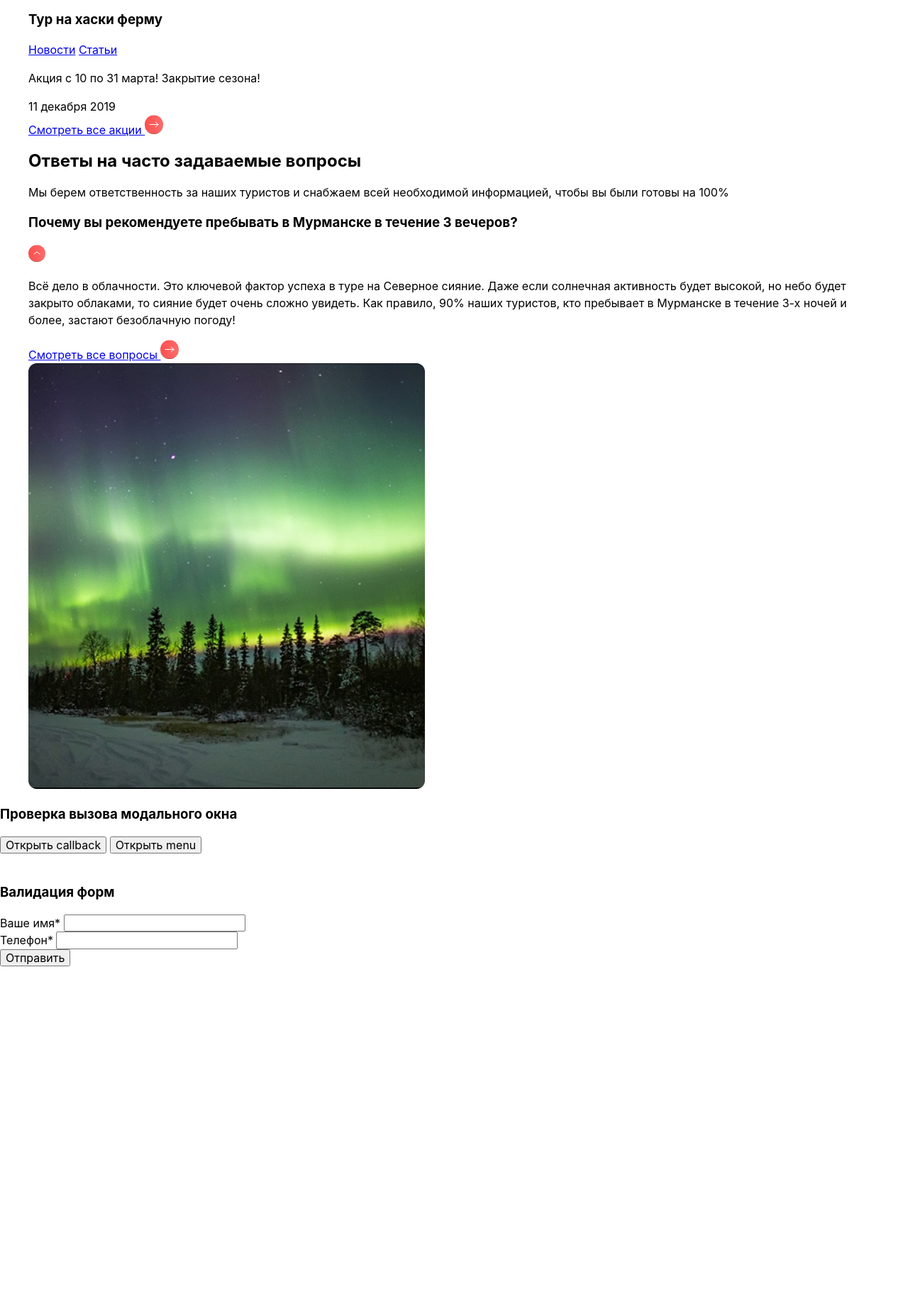
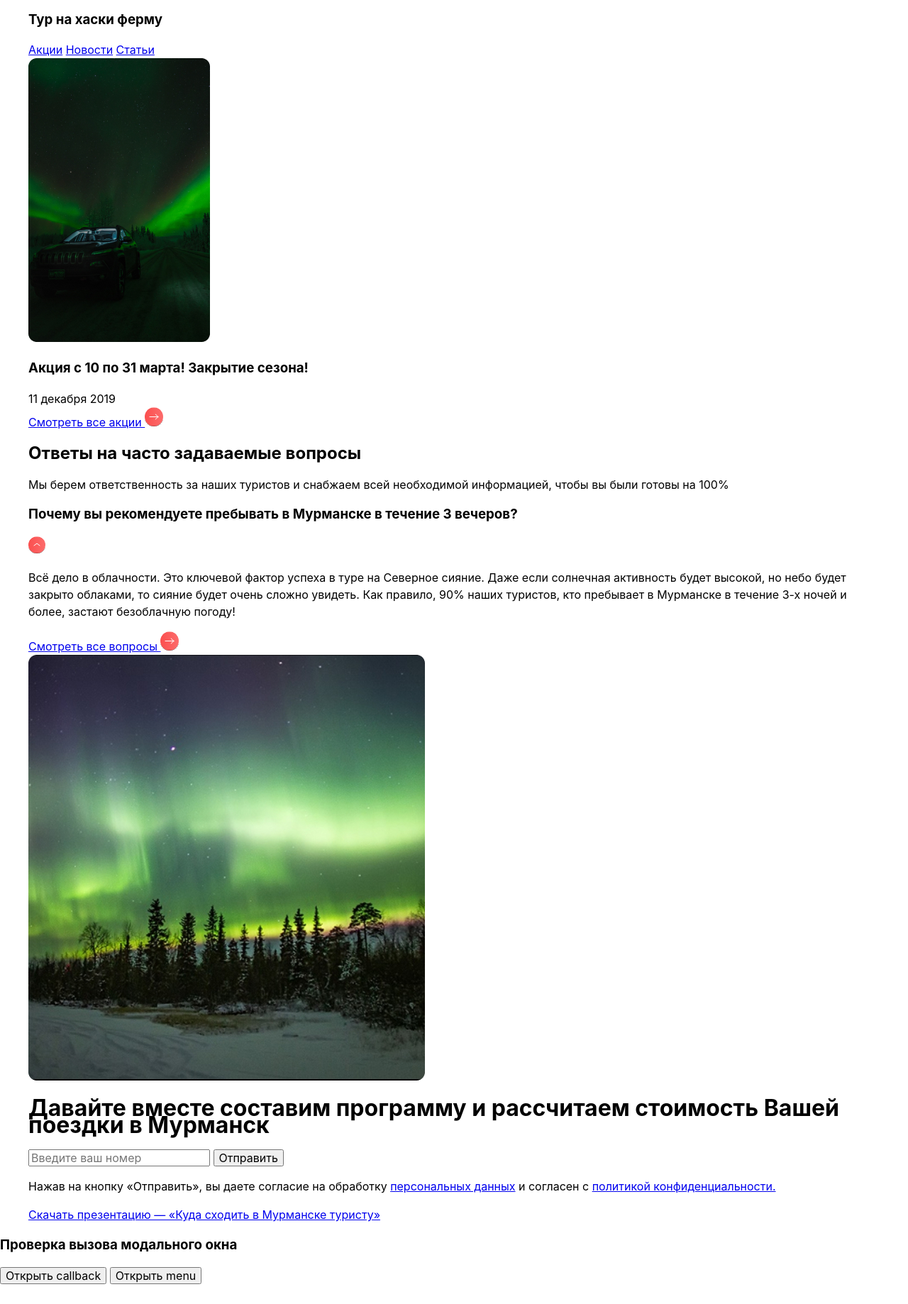
Before and after one commit to danilbakshaev/murmansk, a plain HTML site: page index.html in a window 1280 px wide. Shown: the part 4162-6000 px from the top of the page at 71% size. Before the commit the page ends 5524 px from the top, so only its background shows below. Drawn offline with nearby package versions, Linux system fonts and the light colour scheme.

Commit message:
Сверстал секцию "составим программу"

```diff
--- a/index.html
+++ b/index.html
@@ -99,7 +99,7 @@
 								согласен с <a class="callback-form__privacy-link" href="#">политикой
 									конфиденциальности.</a></p>
 						</form>
-						<a class="desktop-header__presentation" href="#">Скачать презентацию — «Куда сходить в Мурманске
+						<a class="download__presentation" href="#">Скачать презентацию — «Куда сходить в Мурманске
 							туристу» (PDF, 3 Мб)</a>
 					</div>
 				</div>
@@ -201,7 +201,7 @@
 				</div>
 				<a class="simple_link" href="#">
 					Все туры по Кольскому полуострову
-					<img src="/img/circle.svg" alt="Круг со стрелкой">
+					<img class="simple_link-img" src="/img/circle.svg" alt="Круг со стрелкой">
 				</a>
 			</div>
 		</section>
@@ -264,7 +264,7 @@
 				</div>
 				<a class="simple_link" href="#">
 					Смотреть все отзывы
-					<img src="/img/circle.svg" alt="Круг со стрелкой">
+					<img class="simple_link-img" src="/img/circle.svg" alt="Круг со стрелкой">
 				</a>
 			</div>
 		</section>
@@ -323,17 +323,21 @@
 		<!-- акции -->
 		<section class="stocks">
 			<div class="container">
+				<a class="stocks__link" href="#">Акции</a>
 				<a class="stocks__link" href="#">Новости</a>
 				<a class="stocks__link" href="#">Статьи</a>
 				<div class="stocks__items">
 					<div class="stocks__item">
-						<p class="stocks__item-description">Акция с 10 по 31 марта! Закрытие сезона!</p>
-						<span class="stocks__item-date">11 декабря 2019</span>
+						<img class="stocks__bg" src="/img/stocks bg-1.jpg" alt="Машина на фоне северного сияния">
+						<div class="stocks__item-title">
+							<h3 class="stocks__title">Акция с 10 по 31 марта! Закрытие сезона!</h3>
+							<span class="stocks__date">11 декабря 2019</span>
+						</div>
 					</div>
 				</div>
 				<a class="simple_link" href="#">
 					Смотреть все акции
-					<img src="/img/circle.svg" alt="Круг со стрелкой">
+					<img class="simple_link-img" src="/img/circle.svg" alt="Круг со стрелкой">
 				</a>
 			</div>
 		</section>
@@ -356,22 +360,23 @@
 								<div class="faq__spoiler-title">
 									<h3 class="faq__title">Почему вы рекомендуете пребывать
 										в Мурманске в течение 3 вечеров?</h3>
-										<img class="faq__spoiler-img" src="/img/expand button.svg" alt="Развернуть">
+									<img class="faq__spoiler-img" src="/img/expand button.svg" alt="Развернуть">
 								</div>
 								<div class="faq__cut">
 									<p class="faq__description">
 										Всё дело в облачности. Это ключевой фактор успеха в туре
-									на Северное сияние. Даже если солнечная активность будет высокой, но небо будет
-									закрыто облаками, то сияние будет очень сложно увидеть. Как правило, 90% наших
-									туристов,
-									кто пребывает в Мурманске в течение 3-х ночей и более, застают безоблачную погоду!
+										на Северное сияние. Даже если солнечная активность будет высокой, но небо будет
+										закрыто облаками, то сияние будет очень сложно увидеть. Как правило, 90% наших
+										туристов,
+										кто пребывает в Мурманске в течение 3-х ночей и более, застают безоблачную
+										погоду!
 									</p>
 								</div>
 							</div>
 						</div>
 						<a class="simple_link" href="#">
 							Смотреть все вопросы
-							<img src="/img/circle.svg" alt="Круг со стрелкой">
+							<img class="simple_link-img" src="/img/circle.svg" alt="Круг со стрелкой">
 						</a>
 					</div>
 					<div class="faq__content-right">
@@ -382,6 +387,23 @@
 		</section>
 		<!-- /Ответы на часто задаваемые вопросы -->
 
+		<!-- Рассчитать стоимость поездки -->
+		<section class="travel-price">
+			<div class="container">
+				<h1 class="travel-price__title">Давайте вместе составим программу и рассчитаем стоимость Вашей поездки в
+					Мурманск</h1>
+				<form class="callback-form" action="">
+					<input class="callback-form__input" type="tel" placeholder="Введите ваш номер">
+					<button class="callback-form__submit" type="submit">Отправить</button>
+					<p class="callback-form__privacy">Нажав на кнопку «Отправить», вы даете согласие на
+						обработку <a class="callback-form__privacy-link" href="#">персональных данных</a> и
+						согласен с <a class="callback-form__privacy-link" href="#">политикой
+							конфиденциальности.</a></p>
+				</form>
+				<a class="download__presentation" href="#">Скачать презентацию — «Куда сходить в Мурманске туристу»</a>
+			</div>
+		</section>
+		<!-- Рассчитать стоимость поездки -->
 
 	</main>
 
```
Also changed, not shown: img/stocks bg-1.jpg (added).
